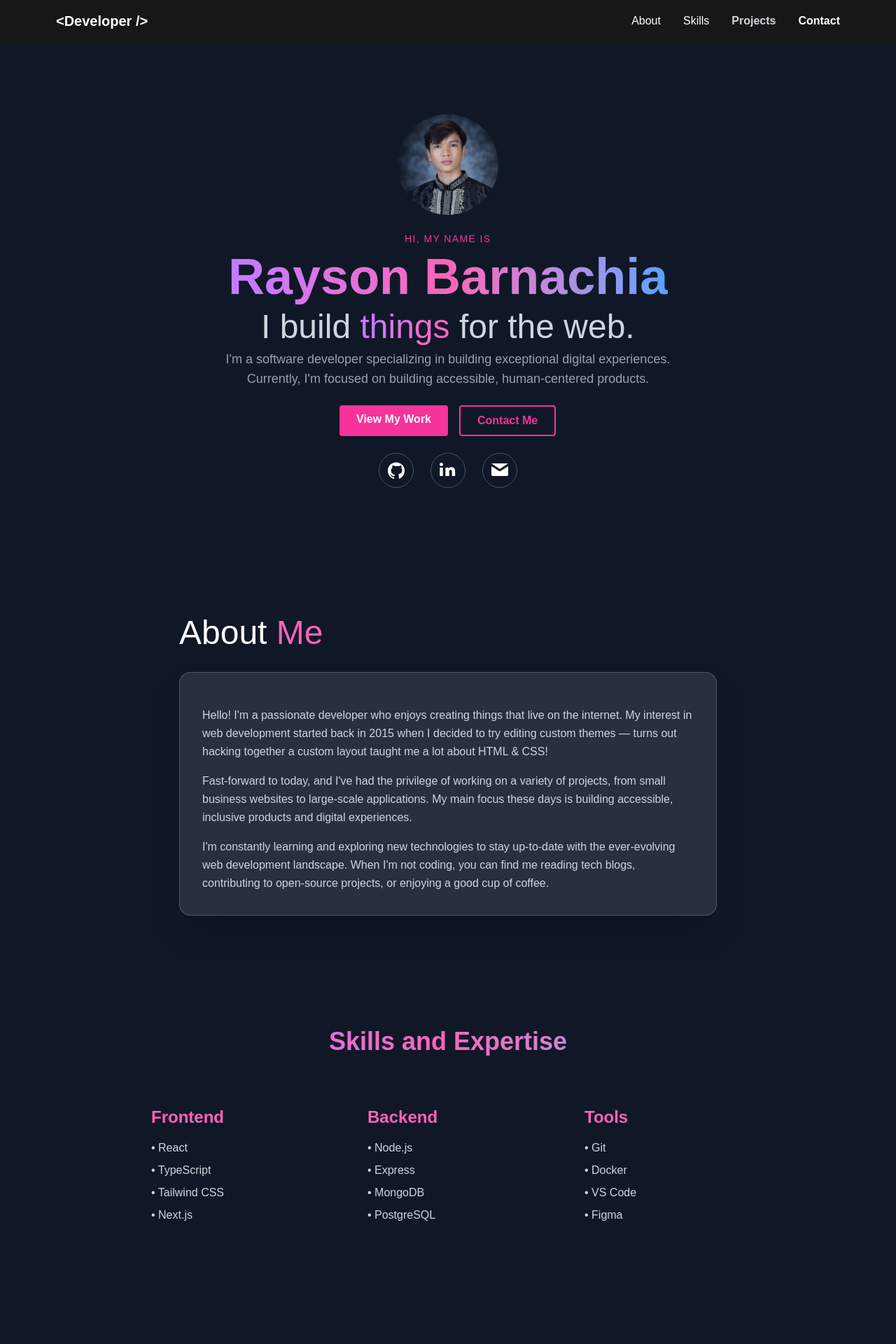
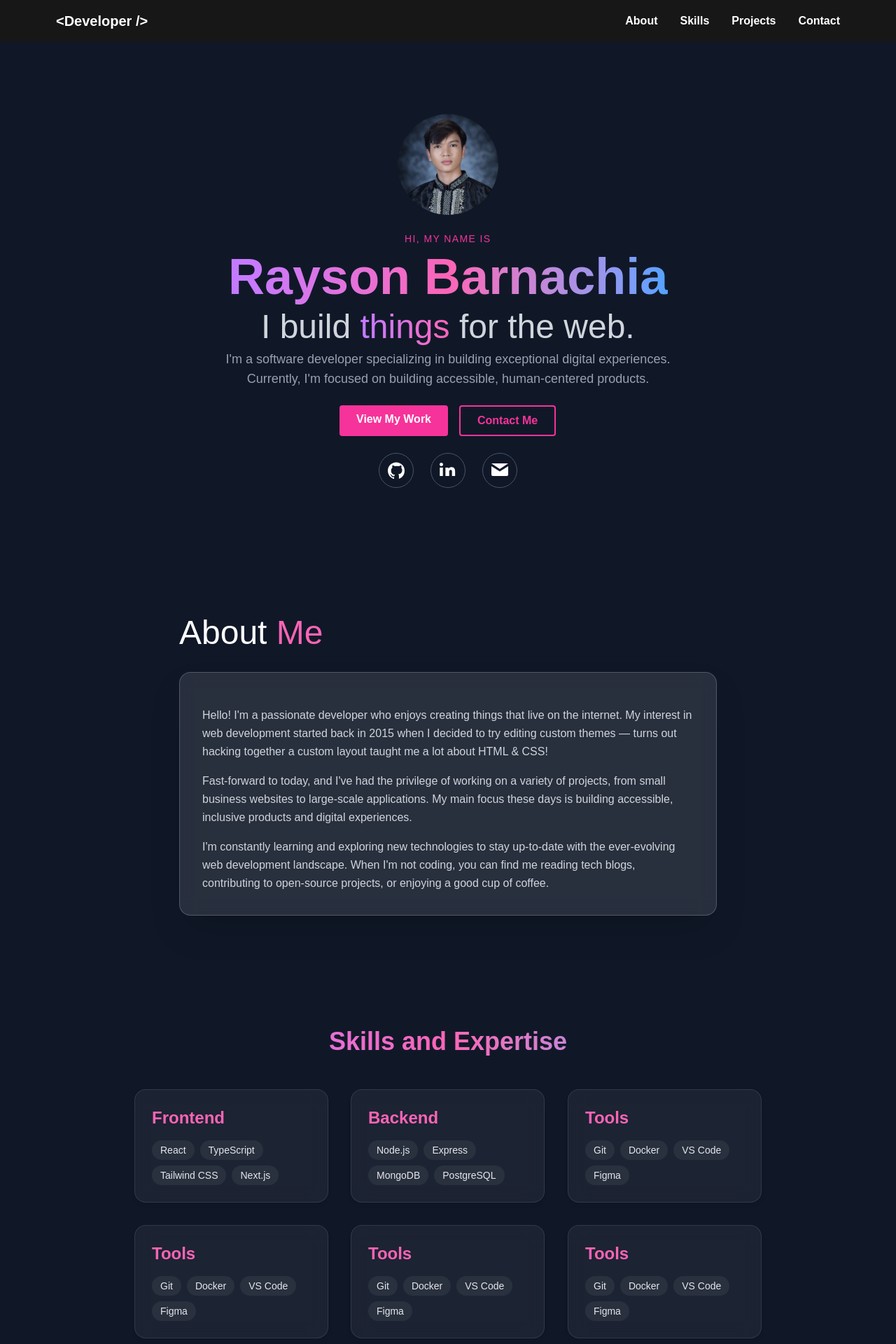
Before and after one commit to hadidi404/PortfolioWebsite, a Next.js app: page / in a window 1280 px wide. Shown: the top 1920 px of the page at 70% size. Built offline with nearby package versions, Linux system fonts and the light colour scheme.

Commit message:
Insert skills in cards

```diff
--- a/app/components/HeroSection/HeroSection.tsx
+++ b/app/components/HeroSection/HeroSection.tsx
@@ -34,13 +34,13 @@ const HeroSection: React.FC = () => {
               Hi, my name is
             </h1>
 
-            <h2 ref={register} className="text-5xl md:text-7xl font-bold bg-gradient-to-r from-purple-400 via-pink-400 to-blue-400 bg-clip-text text-transparent animate-gradient pb-1 reveal" style={{ ['--i' as any]: 2 }}>
+            <h2 ref={register} className="text-5xl md:text-7xl font-bold bg-linear-to-r from-purple-400 via-pink-400 to-blue-400 bg-clip-text text-transparent animate-gradient pb-1 reveal" style={{ ['--i' as any]: 2 }}>
               Rayson Barnachia
             </h2>
 
             <h3 ref={register} className="text-3xl md:text-5xl text-gray-300 reveal" style={{ ['--i' as any]: 3 }}>
               I build{' '}
-              <span className="bg-gradient-to-r from-purple-400 to-pink-400 bg-clip-text text-transparent">
+              <span className="bg-linear-to-r from-purple-400 to-pink-400 bg-clip-text text-transparent">
                 things
               </span>{' '}
               for the web.
--- a/app/components/Navbar/Navbar.tsx
+++ b/app/components/Navbar/Navbar.tsx
@@ -12,13 +12,13 @@ const Navbar: React.FC = () => {
 
       <ul className="hidden sm:flex list-none gap-8">
         <li>
-          <a ref={register as any} className="font-text-gray-300 hover:text-white transition-colors text-gray-300 hover:text-white transition-colors relative group group text-white hover:text-indigo-400 transition-colors reveal" href="#about" style={{ ['--i' as any]: 1 }}>About</a>
+          <a ref={register as any} className="font-semibold text-text-gray-300 hover:text-white transition-colors relative group hover:text-indigo-400 transition-colors reveal" href="#about" style={{ ['--i' as any]: 1 }}>About</a>
         </li>
         <li>
-          <a ref={register as any} className="font-text-gray-300 hover:text-white transition-colors relative group text-white hover:text-indigo-400 text-gray-300 hover:text-white transition-colors relative group-colors reveal" href="#skills" style={{ ['--i' as any]: 2 }}>Skills</a>
+          <a ref={register as any} className="font-semibold text-text-gray-300 hover:text-white transition-colors relative group hover:text-indigo-400 transition-colors reveal" href="#skills" style={{ ['--i' as any]: 2 }}>Skills</a>
         </li>
         <li>
-          <a ref={register as any} className="font-semibold text-gray-300 hover:text-white transition-colors relative group-white hover:text-indigo-400 transition-colors reveal" href="#projects" style={{ ['--i' as any]: 3 }}>Projects</a>
+          <a ref={register as any} className="font-semibold text-text-gray-300 hover:text-white transition-colors relative group hover:text-indigo-400 transition-colors reveal" href="#projects" style={{ ['--i' as any]: 3 }}>Projects</a>
         </li>
         <li>
           <a ref={register as any} className="font-semibold text-text-gray-300 hover:text-white transition-colors relative group hover:text-indigo-400 transition-colors reveal" href="#contact" style={{ ['--i' as any]: 4 }}>Contact</a>
--- a/app/components/Projects/Project.tsx
+++ b/app/components/Projects/Project.tsx
@@ -33,7 +33,7 @@ const Projects: React.FC = () => {
     >
       <div className="max-w-5xl mx-auto w-full">
         <h2 ref={register as any} className="text-4xl font-bold mb-12 text-center bg-linear-to-r from-purple-400 via-pink-400 to-blue-400 bg-clip-text text-transparent reveal" style={{ ['--i' as any]: 0 }}>
-          Projects
+          Featured Projects
         </h2>
 
         <div className="grid grid-cols-1 md:grid-cols-2 lg:grid-cols-3 gap-8">
--- a/app/components/Skills/Skills.tsx
+++ b/app/components/Skills/Skills.tsx
@@ -9,6 +9,9 @@ const Skills: React.FC = () => {
     { category: 'Frontend', items: ['React', 'TypeScript', 'Tailwind CSS', 'Next.js'] },
     { category: 'Backend', items: ['Node.js', 'Express', 'MongoDB', 'PostgreSQL'] },
     { category: 'Tools', items: ['Git', 'Docker', 'VS Code', 'Figma'] },
+    { category: 'Tools', items: ['Git', 'Docker', 'VS Code', 'Figma'] },
+    { category: 'Tools', items: ['Git', 'Docker', 'VS Code', 'Figma'] },
+    { category: 'Tools', items: ['Git', 'Docker', 'VS Code', 'Figma'] }
   ];
 
   return (
@@ -23,18 +26,29 @@ const Skills: React.FC = () => {
 
         <div className="grid grid-cols-1 md:grid-cols-3 gap-8">
           {skills.map((skillGroup, idx) => (
-            <div key={skillGroup.category} ref={register as any} className="p-6 bg-gray-900 rounded-lg reveal" style={{ ['--i' as any]: idx + 1 }}>
-              <h3 className="text-2xl font-semibold mb-4 text-pink-400">
+            <article
+              key={skillGroup.category}
+              ref={register as any}
+              className="reveal p-6 rounded-2xl bg-white/5 backdrop-blur-md border border-white/10 shadow-md hover:shadow-pink-500/20 transition-transform transform hover:-translate-y-1"
+              style={{ ['--i' as any]: idx + 1 }}
+              aria-labelledby={`skills-${idx}`}
+            >
+              <h3 id={`skills-${idx}`} className="text-2xl font-semibold mb-4 text-pink-400">
                 {skillGroup.category}
               </h3>
-              <ul className="space-y-2">
+
+              <div className="flex flex-wrap gap-2">
                 {skillGroup.items.map((skill) => (
-                  <li key={skill} className="text-gray-300">
-                    • {skill}
-                  </li>
+                  <span
+                    key={skill}
+                    className="inline-block bg-white/6 text-gray-200 px-3 py-1 rounded-full text-sm"
+                    title={skill}
+                  >
+                    {skill}
+                  </span>
                 ))}
-              </ul>
-            </div>
+              </div>
+            </article>
           ))}
         </div>
       </div>
```
